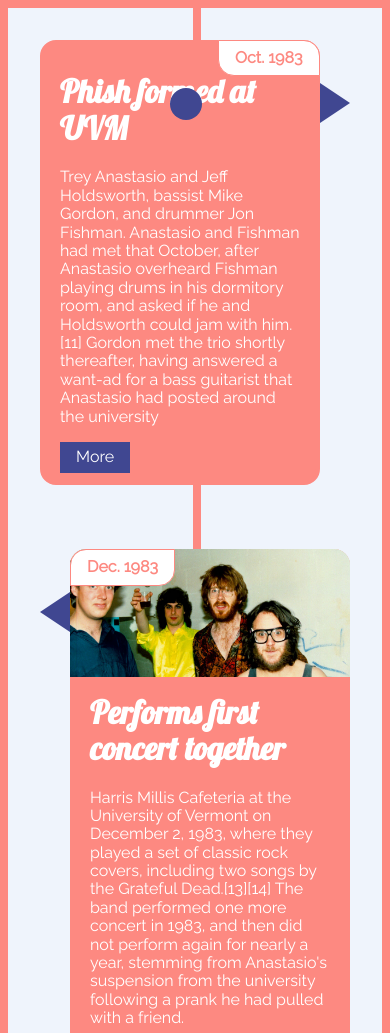
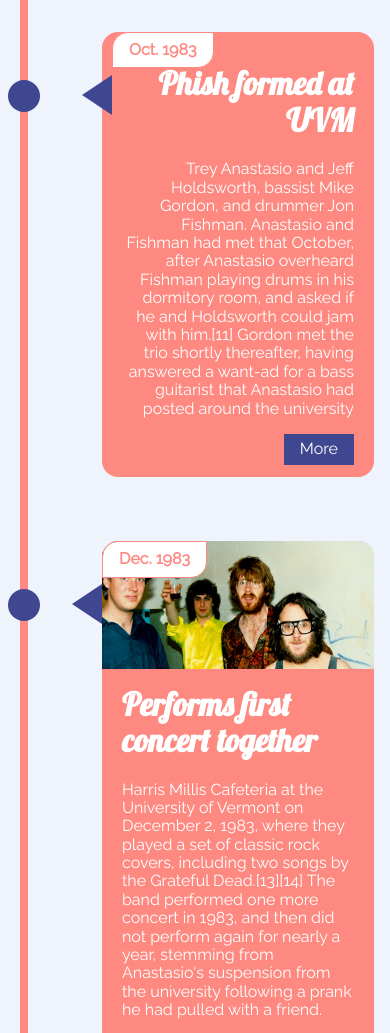
Before and after one commit to ggroshansii/css-vertical-timeline, a plain HTML site: page index.html in a window 390 px wide. Shown: the top 1033 px of the page. Drawn offline with Linux system fonts and the light colour scheme.

Commit message:
finished last media query; now it is mobile responsive

```diff
--- a/index.html
+++ b/index.html
@@ -49,7 +49,7 @@
                             concert under that name on October 23 of that year.[19] Anastasio designed the band's logo,
                             which featured the group's name inside a stylized fish.[20] The band's members have given
                             several different origins for the name Phish.</p>
-                            <blockquote>Set the gearshift for the high gear of your soul, you've got to run like an antelope out of control!</blockquote>
+                            <blockquote>"Set the gearshift for the high gear of your soul, you've got to run like an antelope out of control!"</blockquote>
                         <button class='more-btn'>More</button>
                         <div class='date-box'>Oct. 1984</div>
                     </div>
--- a/scss/styles.scss
+++ b/scss/styles.scss
@@ -1,10 +1,10 @@
-@import url('https://fonts.googleapis.com/css2?family=Lobster&family=Raleway&display=swap');
+@import url("https://fonts.googleapis.com/css2?family=Lobster&family=Raleway&display=swap");
 
 $phishRed: #fd8981;
 $phishBlue: #404791;
 $phishWhite: #eff4fc;
 $LobsterFont: "Lobster", cursive;
-$RalewayFont: 'Raleway', sans-serif;
+$RalewayFont: "Raleway", sans-serif;
 
 @mixin border {
     border: 4px solid $phishRed;
@@ -43,7 +43,7 @@ body {
 .timeline::before {
     content: "";
     position: absolute;
-    border-right: 8px solid $phishRed;
+    border-right: 12px solid $phishRed;
     display: inline-block;
     width: 49.5%;
     height: 100%;
@@ -88,10 +88,10 @@ body {
         right: 48.6%;
         top: 80px;
     }
-    .date-box{
+    .date-box {
         display: inline-block;
         position: absolute;
-        background-color:white;
+        background-color: white;
         color: $phishRed;
         top: 32px;
         right: 383px;
@@ -100,13 +100,14 @@ body {
         border-bottom-right-radius: 1rem;
         font-weight: 900;
         border: 1px solid $phishRed;
-    } p {
-        margin-top: 0;
-    } h1 {
+    }
+    p {
         margin-top: 0;
     }
+    h1 {
+        margin-top: 0;
     }
-
+}
 
 .left {
     width: 100%;
@@ -131,10 +132,10 @@ body {
         right: 48.6%;
         top: 80px;
     }
-    .date-box{
+    .date-box {
         display: inline-block;
         position: absolute;
-        background-color:white;
+        background-color: white;
         color: $phishRed;
         top: 32px;
         left: 386px;
@@ -171,26 +172,24 @@ h1 {
     color: white;
     background-color: $phishBlue;
     padding: 0.4rem 1rem;
-    border:none;
+    border: none;
 }
 
 @media screen and (max-width: 1150px) {
     .timeline-element {
         width: 20rem;
         padding: 0.5rem 1rem;
-    } .left {
-
+    }
+    .left {
         &::after {
             left: 392px;
-
         }
 
-        .date-box{
+        .date-box {
             left: 290px;
-
         }
-    } .right {
-
+    }
+    .right {
         &::after {
             right: 392px;
         }
@@ -199,38 +198,34 @@ h1 {
             bottom: 12px;
             left: -20px;
             width: 22.5rem;
-
         }
-        .date-box{
+        .date-box {
             right: 287px;
         }
-
     }
 }
 
 @media screen and (max-width: 920px) {
     .timeline-element {
         width: 15rem;
-        padding: 0.5rem 1rem;
-    } .left {
-
+    }
+    .left {
         &::after {
             left: 312px;
-
         }
 
-        .date-box{
+        .date-box {
             left: 210px;
-
-        }    &::before {
+        }
+        &::before {
             content: "";
             position: absolute;
             @include circle;
             right: 48.1%;
             top: 80px;
         }
-    } .right {
-
+    }
+    .right {
         &::after {
             right: 312px;
         }
@@ -239,20 +234,91 @@ h1 {
             bottom: 12px;
             left: -20px;
             width: 17.5rem;
-
         }
-        .date-box{
+        .date-box {
             right: 207px;
-        }&::before {
+        }
+        &::before {
             content: "";
             position: absolute;
             @include circle;
             right: 48.1%;
             top: 80px;
         }
-
     }
 }
 
 @media screen and (max-width: 760px) {
+    .container {
+        max-width: 400px;
+    }
+    .timeline {
+        border: none;
+    }
+    .timeline::before {
+        width: 5%;
+        border-right: 8px solid $phishRed;
+    }
+    .timeline-element {
+        width: 14.5rem;
+    }
+    .left {
+        text-align: right;
+        .timeline-element {
+            margin: 2rem 1rem 2rem 0rem;
+        }
+        &::after {
+            content: "";
+            position: absolute;
+            border-style: solid;
+            border-width: 20px 30px 20px 0px;
+            border-color: transparent $phishBlue transparent transparent;
+            right: 312px;
+            top: 75px;
+        }
+        &::before {
+            content: "";
+            position: absolute;
+            @include circle;
+            left: 2%;
+            top: 80px;
+        }
+        &::after {
+            left: 82px;
+        }
+        .date-box {
+            left: 112px;
+            border-top-right-radius: 0rem;
+            border-bottom-left-radius: 0rem;
+            border-top-left-radius: 1rem;
+            border-bottom-right-radius: 1rem;
+        } blockquote::before {
+            left: 335px;
+            height: 6.8rem;
+        }
+    }
+    .right {
+        &::after {
+            right:288px;
+        }
+        &::before {
+            content: "";
+            position: absolute;
+            @include circle;
+            left: 2%;
+            top: 80px;
+        }
+        img {
+            height: 8rem;
+            bottom: 12px;
+            left: -20px;
+            width: 17rem;
+
+        }        .date-box {
+            right: 183px;
+        }
+        .timeline-element {
+            margin: 2rem 1rem 2rem 0rem;
+        }
+    }
 }
```
Also changed, not shown: css/styles.css, 1 other file.
